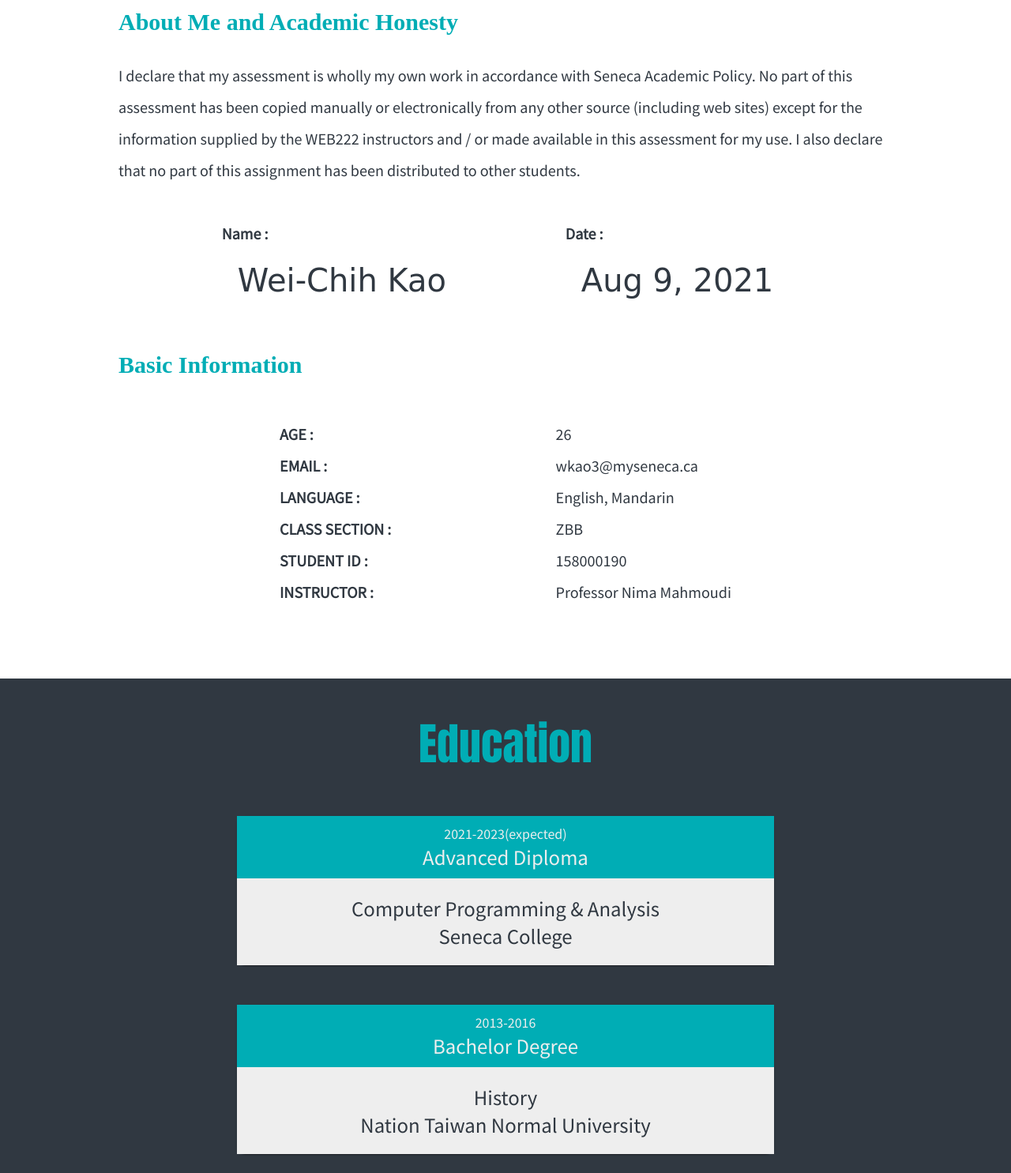
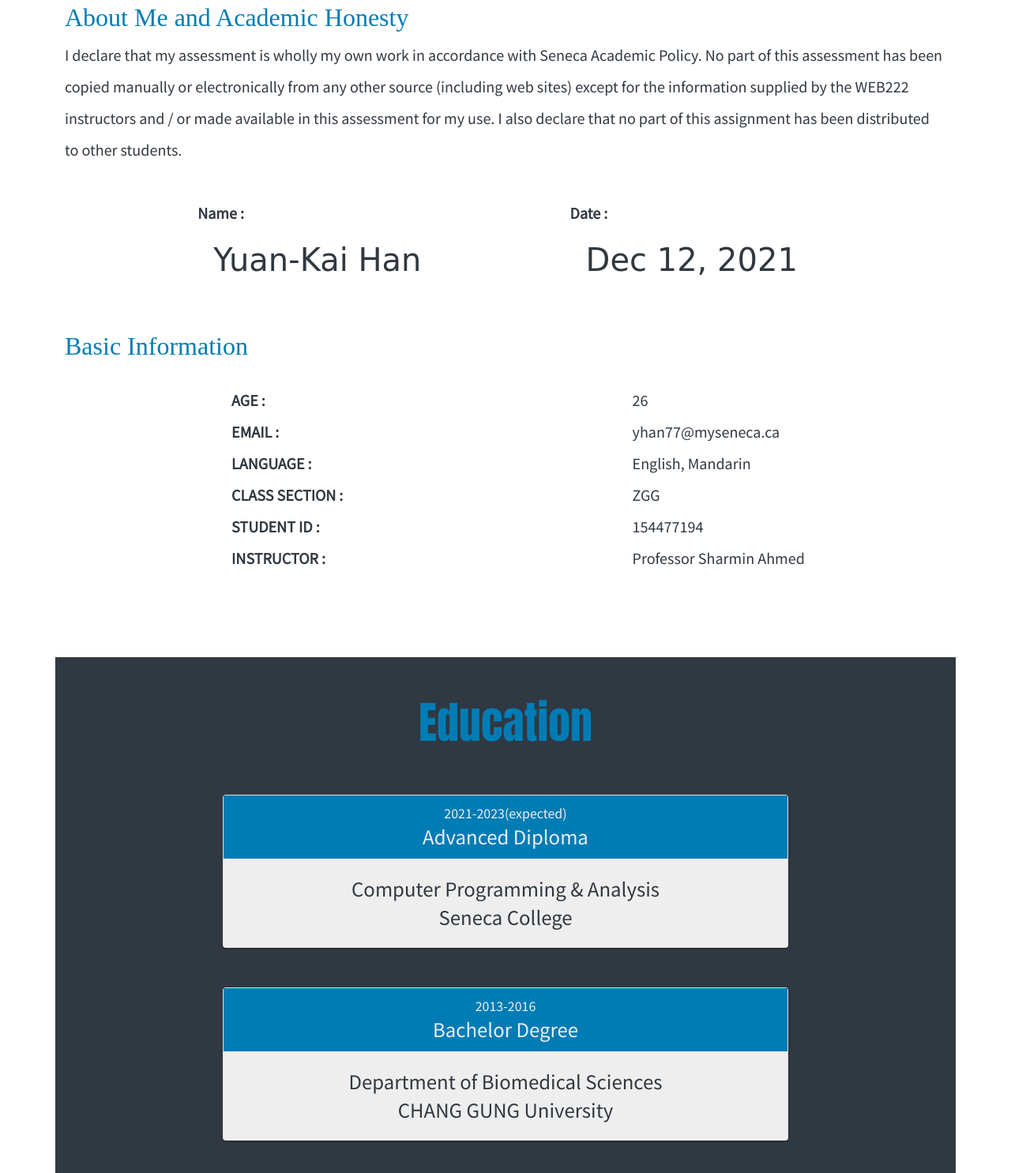
Before and after one commit to HANKAIKAI/netlify_FinalDemo, a plain HTML site: page index.html in a window 1280 px wide. Shown: the part 755-2240 px from the top of the page at 79% size. Drawn offline with nearby package versions, Linux system fonts and the light colour scheme; a web font is replaced by a local one.

Commit message:
upload index.html and style.css

```diff
--- a/index.html
+++ b/index.html
@@ -8,8 +8,9 @@
 *
 * Name: Yuan-Kai Han
 * Student ID: 154477194
-* Date: 2021.12.5
+* Date: 2021.12.12
 -->
+
 <!DOCTYPE html>
 <html lang="en">
 <head>
@@ -17,14 +18,15 @@
   <meta http-equiv="X-UA-Compatible" content="IE=edge">
   <meta name="viewport" content="width=device-width, initial-scale=1.0">
   <title>Yuan-Kai Han WEB222 Final Assessment Summer 2021</title>
-    <link rel="stylesheet" type="text/css" href="style.css">
+  <link rel='stylesheet' type='text/css' media='screen' href='style.css'>
+  <link href="https://cdn.jsdelivr.net/npm/bootstrap@5.1.0/dist/css/bootstrap.min.css" rel="stylesheet"
+    integrity="sha384-KyZXEAg3QhqLMpG8r+8fhAXLRk2vvoC2f3B09zVXn8CA5QIVfZOJ3BCsw2P0p/We" crossorigin="anonymous">
 </head>
 <body>
+  <section class="container top">
     <img src="KaiImg.jpg">
-    <section class="container top">
-        <img src="images/IMG_3402.PNG">
     <div class="me">
-          <div id="name">WEI-CHIH KAO</div>
+      <div id="name">Yuan-Kai Han</div>
       <div id="title">Web Developer</div>
       <button class="button btn-contect" id="contectMe" ><a href="#">Resume</a></button>
       <button class="button btn-resume"><a href="#contactMe">Contact Me</a></button>
@@ -42,11 +44,11 @@
       <div class="sign">
         <div>
           <div class="name">Name :</div>
-              <div class="handwrite">Wei-Chih Kao</div>
+          <div class="handwrite">Yuan-Kai Han</div>
         </div>
         <div>
           <div class="date">Date :</div>
-              <div class="handwrite">Aug 9, 2021</div>
+          <div class="handwrite">Dec 12, 2021</div>
         </div>
       </div>
     </div>
@@ -66,11 +68,11 @@
       <div class="answer">
         <ul>
           <li>26</li>
-              <li>wkao3@myseneca.ca</li>
+          <li>yhan77@myseneca.ca</li>
           <li>English, Mandarin</li>
-              <li>ZBB</li>
-              <li>158000190</li>
-              <li>Professor Nima Mahmoudi</li>
+          <li>ZGG</li>
+          <li>154477194</li>
+          <li>Professor Sharmin Ahmed</li>
         </ul>
       </div>
     </div>
@@ -95,8 +97,8 @@
           <div class="card-text-degree">Bachelor Degree</div>
         </div>
         <div class="card-info">
-              <div>History</div>
-              <div>Nation Taiwan Normal University</div>
+          <div>Department of Biomedical Sciences</div>
+          <div>CHANG GUNG University</div>
         </div>
       </div>
     </div>
@@ -199,6 +201,6 @@
 
   <script src="https://cdn.jsdelivr.net/npm/bootstrap@5.1.0/dist/js/bootstrap.bundle.min.js"
     integrity="sha384-U1DAWAznBHeqEIlVSCgzq+c9gqGAJn5c/t99JyeKa9xxaYpSvHU5awsuZVVFIhvj" crossorigin="anonymous"></script>
-      <script src='js/app.js'></script>
+  <script src='app.js'></script>
 </body>
 </html>
--- a/style.css
+++ b/style.css
@@ -25,7 +25,7 @@
 
 :root {
   --first-color: #303841;
-  --second-color: #00adb5;
+  --second-color: #007cb5;
   --third-color: #eeeeee;
   --fourth-color: #ff5722;
   --fourth-color--light: #ff6537d7;
@@ -240,7 +240,7 @@ ul {
   .education-cards {
     padding: 0px 100px;
   }
-} */
+}  */
 
 @media only screen and (max-width: 768px) {
   .education-cards {
```
Lines whose indentation alone changed are shown as unchanged.
